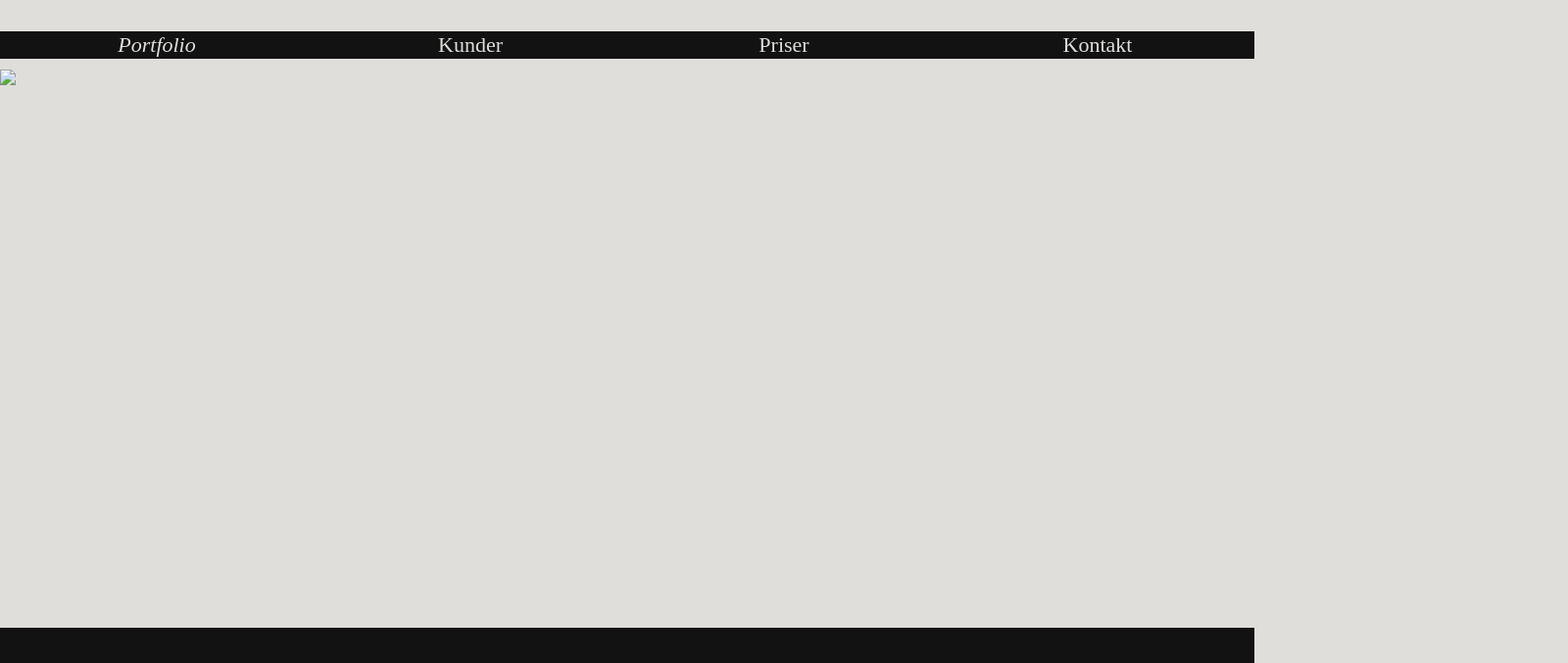
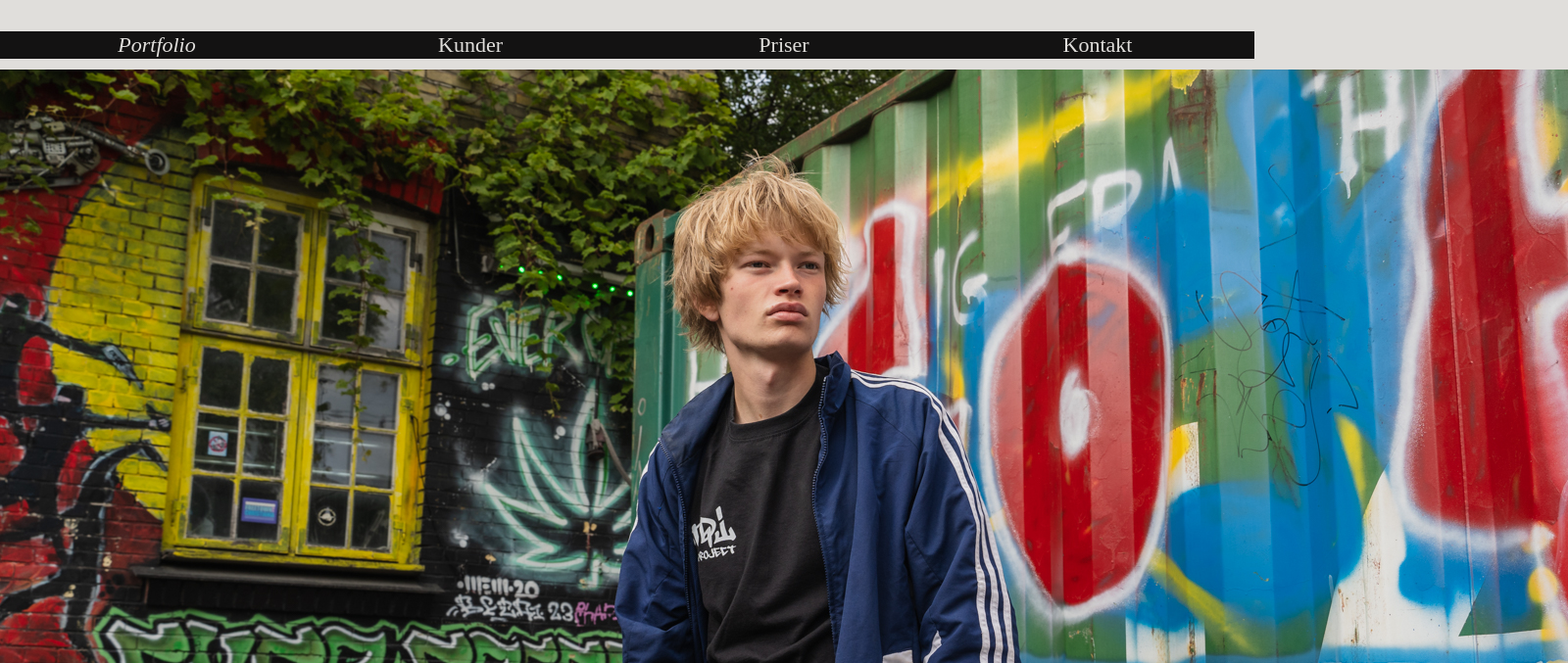
Before and after one commit to victorhl06/victorhl06.github.io, a plain HTML site: page index.html in a window 1280 px wide. Shown: the part 79-756 px from the top of the page at 98% size, 1600 px wide, since content can reach past the window. Drawn offline with Linux system fonts and the light colour scheme; a web font is replaced by a local one.

Commit message:
Update index.html

```diff
--- a/index.html
+++ b/index.html
@@ -19,7 +19,7 @@
             <button class="menu">Kontakt</button>
         </div>
         <div>
-            <img src="tudi_1.jpg">
+            <img src="/images/tudi_1.jpg">
         </div>
         <div id="footer">
             <p class="footer">Victor Hjøllund Larsen</p>
```
